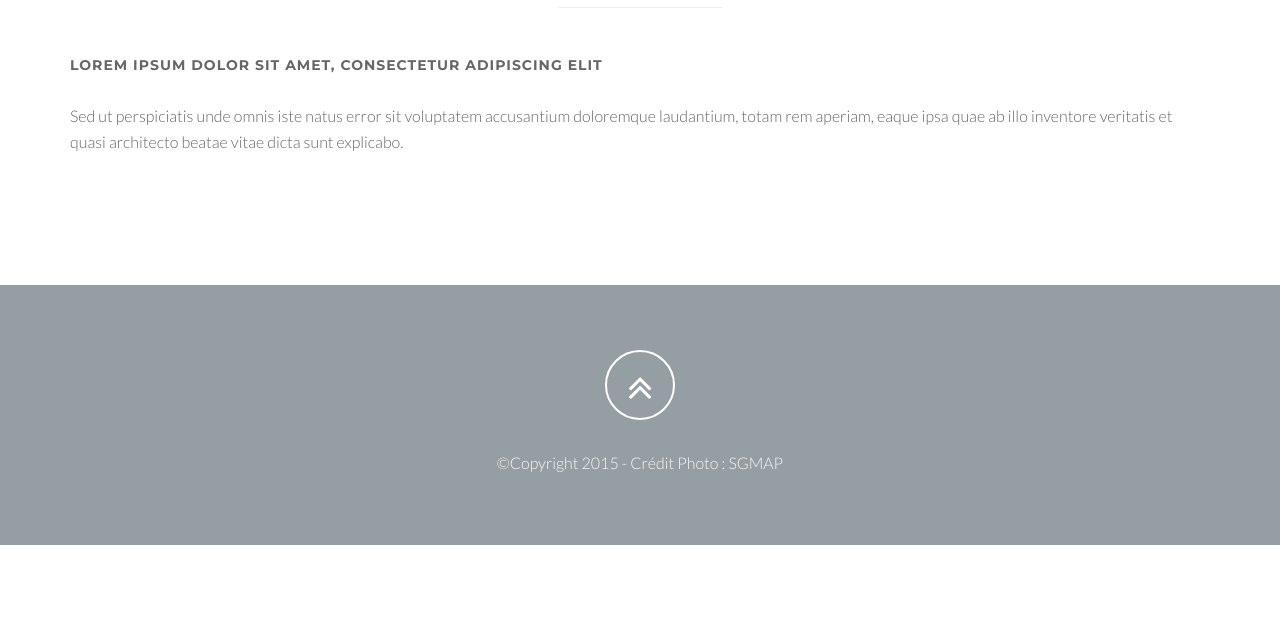
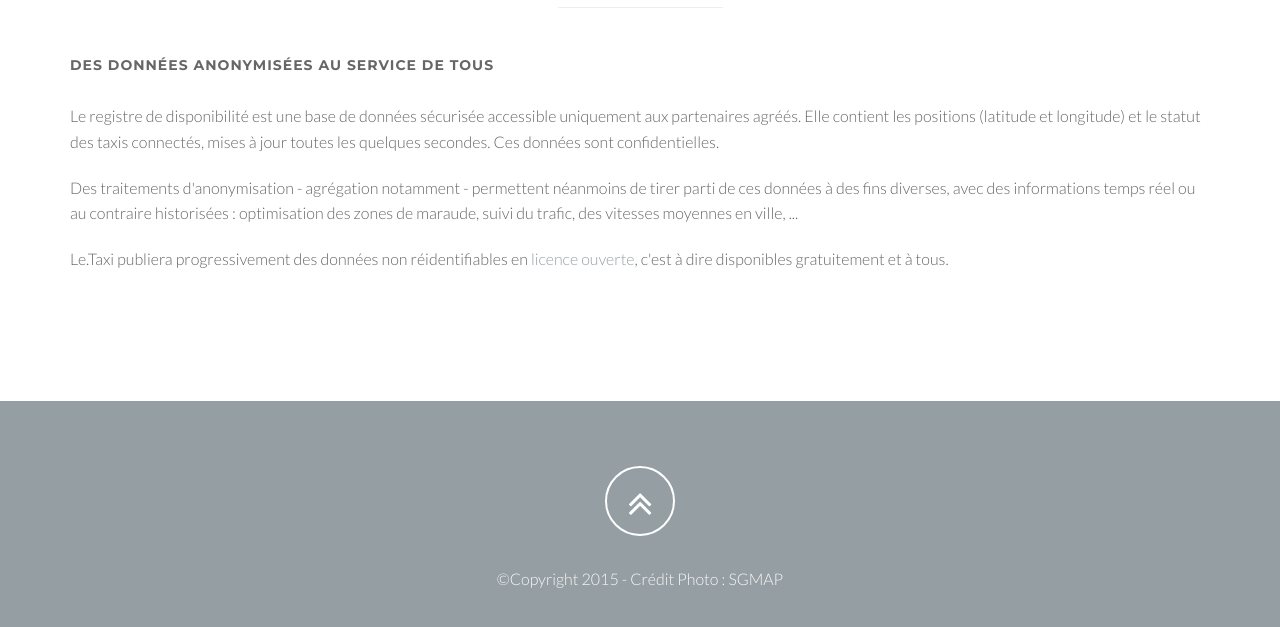
Before and after one commit to ppezziardi/le.taxi, a plain HTML site: page data.html in a window 1280 px wide. Shown: the part 235-862 px from the top of the page. Before the commit the page ends 800 px from the top, so only its background shows below. Drawn offline with Linux system fonts and the light colour scheme.

Commit message:
Update data.html

```diff
--- a/data.html
+++ b/data.html
@@ -94,9 +94,11 @@
           </div>
           <div class="row">
               <div class="col-xs-12 col-sm-12 col-md-12">
-                          <h5>Lorem ipsum dolor sit amet, consectetur adipiscing elit</h5>
-                          <p>Sed ut perspiciatis unde omnis iste natus error sit voluptatem accusantium doloremque laudantium, totam rem aperiam, eaque ipsa quae ab illo inventore veritatis et quasi architecto beatae vitae dicta sunt explicabo.
+                          <h5>Des données anonymisées au service de tous</h5>
+                          <p>Le registre de disponibilité est une base de données sécurisée accessible uniquement aux partenaires agréés. Elle contient les positions (latitude et longitude) et le statut des taxis connectés, mises à jour toutes les quelques secondes. Ces données sont confidentielles.
                           </p>
+                          <p>Des traitements d'anonymisation - agrégation notamment - permettent néanmoins de tirer parti de ces données à des fins diverses, avec des informations temps réel ou au contraire historisées : optimisation des zones de maraude, suivi du trafic, des vitesses moyennes en ville, ...</p>
+                          <p>Le.Taxi publiera progressivement des données non réidentifiables en <A href="https://www.etalab.gouv.fr/licence-ouverte-open-licence">licence ouverte</A>, c'est à dire disponibles gratuitement et à tous.</p>
 
               </div>
           </div>
```
